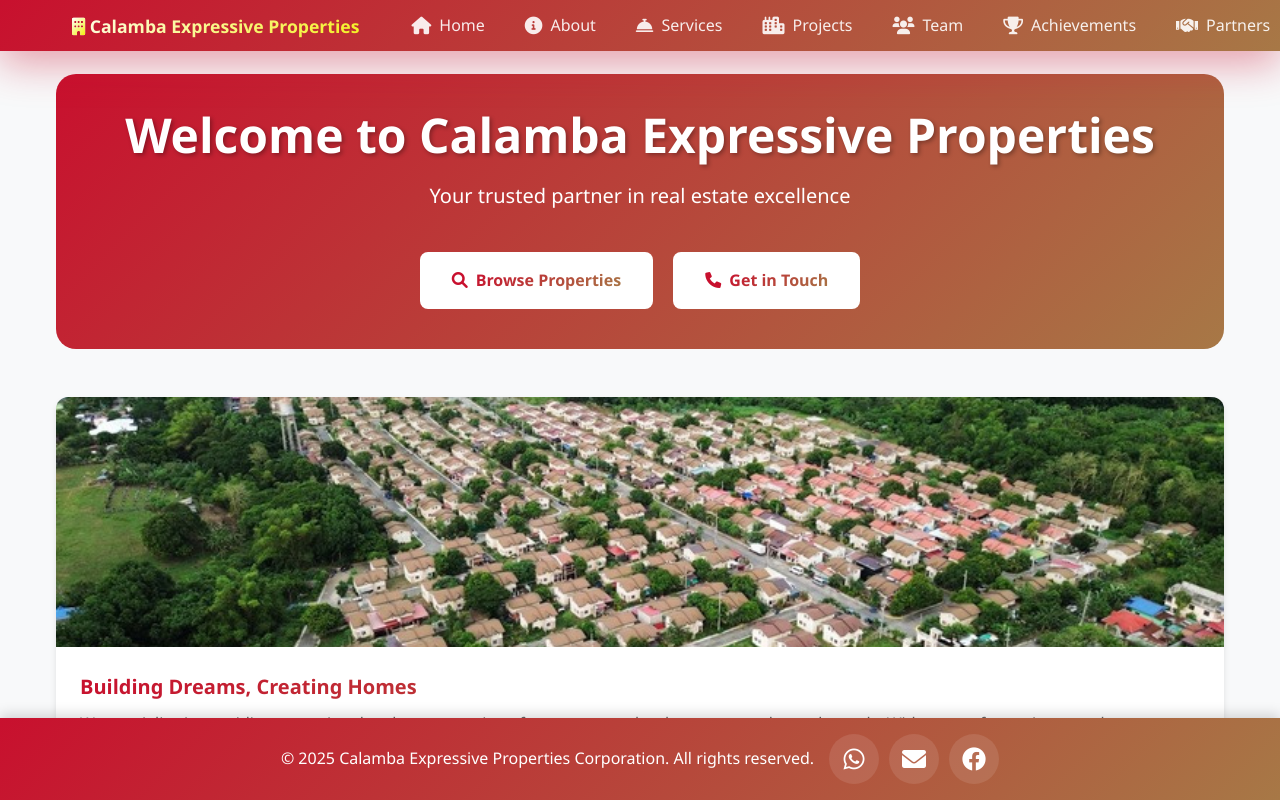
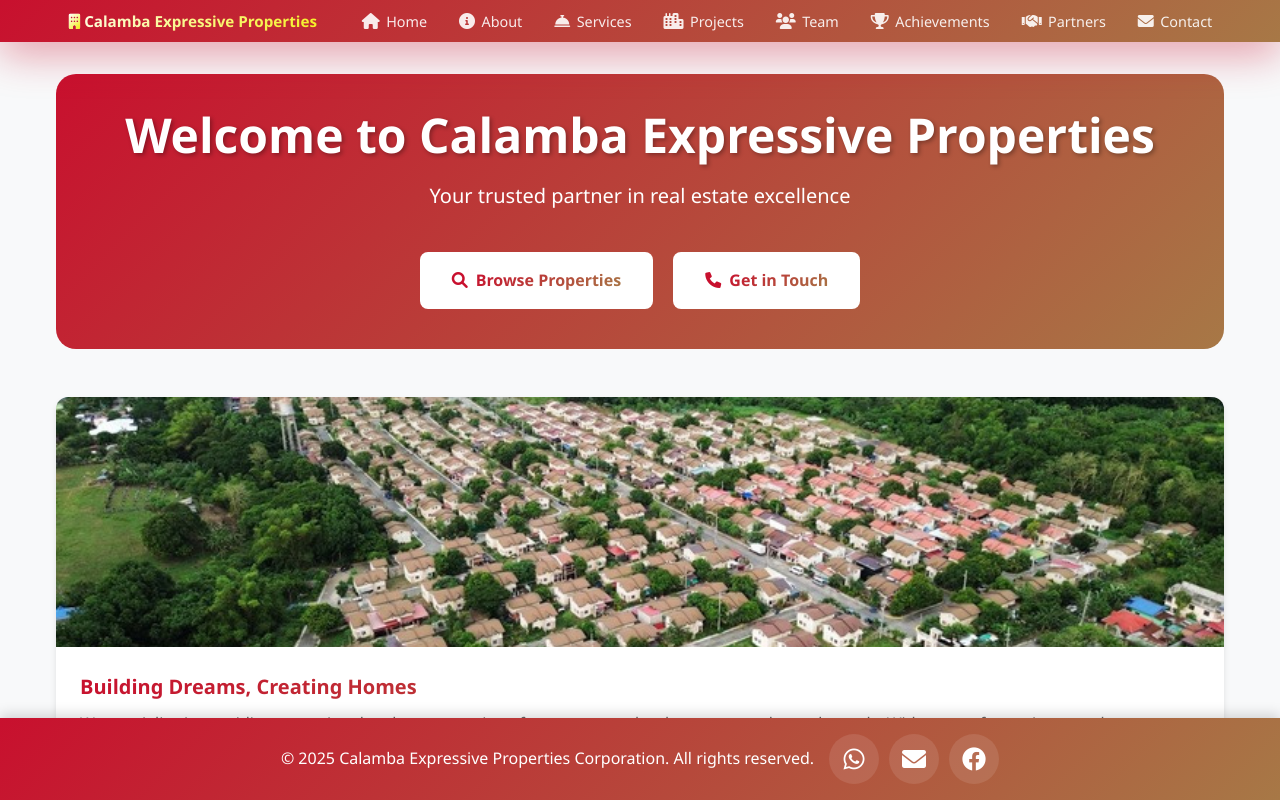
Before and after one commit to CE-PC/P, a plain HTML site: page index.html in a window 1280 px wide. Shown: the top 800 px of the page. Drawn offline with nearby package versions, Linux system fonts and the light colour scheme.

Commit message:
themeing

```diff
--- a/static/css/modern-styles.css
+++ b/static/css/modern-styles.css
@@ -69,7 +69,7 @@ body {
     line-height: 1.6;
     overflow-x: hidden;
     padding-top: 10px;
-    padding-bottom: 80px;
+    padding-bottom: 60px;
 }
 
 /* Button - View Property */
@@ -184,7 +184,7 @@ body {
 footer {
     background: linear-gradient(135deg, var(--primary-red) 0%, var(--warm-brown) 100%);
     color: white;
-    padding: 1rem;
+    padding: 0.6rem 1rem;
     text-align: center;
     position: fixed;
     bottom: 0;
@@ -210,6 +210,12 @@ footer {
 .footer-icon:hover {
     /* background-color: rgba(255, 255, 255, 0.3); */
     transform: scale(1.2);
+}
+
+.footer-icon-small {
+    width: 36px;
+    height: 36px;
+    font-size: 1.1rem;
 }
 
 .footer-links {
@@ -411,14 +417,16 @@ main {
 
 /* Navbar */
 .navbar-brand {
-    font-size: 1.1rem;
+    font-size: 0.95rem;
+    /* Reduced from 1.1rem */
     font-weight: 700;
     background: linear-gradient(135deg, #fff 0%, var(--accent-yellow) 100%);
     -webkit-background-clip: text;
     -webkit-text-fill-color: transparent;
     background-clip: text;
     transition: transform 0.3s ease, filter 0.3s ease;
-    padding: 0.5rem 1rem;
+    padding: 0.4rem 0.8rem;
+    /* Reduced padding */
     border-radius: 12px;
 }
 
@@ -440,7 +448,7 @@ main {
 
 .navbar-custom {
     background: linear-gradient(135deg, var(--primary-red) 0%, var(--warm-brown) 100%) !important;
-    padding: 0.2rem;
+    padding: 0.1rem 0.5rem;
     box-shadow: 0 8px 32px rgba(200, 16, 46, 0.3);
     backdrop-filter: blur(10px);
     transition: all 0.3s ease;
@@ -480,11 +488,15 @@ main {
 .nav-link {
     display: flex;
     align-items: center;
-    gap: 0.5rem;
-    padding: 0.6rem 1rem !important;
-    margin: 0 0.25rem;
+    gap: 0.4rem;
+    /* Reduced gap */
+    padding: 0.5rem 0.8rem !important;
+    /* Reduced padding */
+    margin: 0 0.2rem;
     border-radius: 12px;
     font-weight: 500;
+    font-size: 0.9rem;
+    /* Add this line */
     color: rgba(255, 255, 255, 0.9) !important;
     transition: all 0.3s ease;
     position: relative;
@@ -527,7 +539,8 @@ main {
 }
 
 .nav-link i {
-    font-size: 1.1rem;
+    font-size: 1rem;
+    /* Reduced from 1.1rem */
     transition: transform 0.3s ease;
 }
 
```
